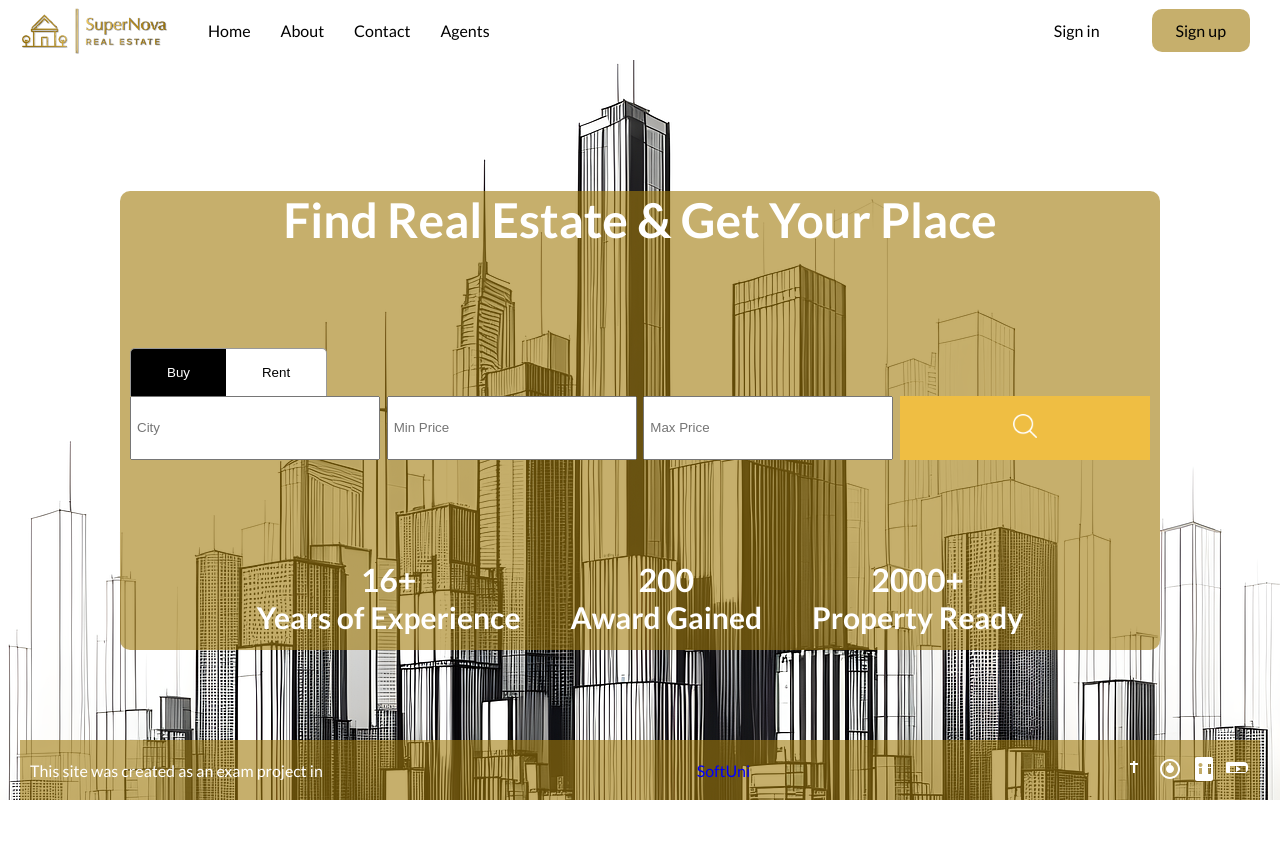
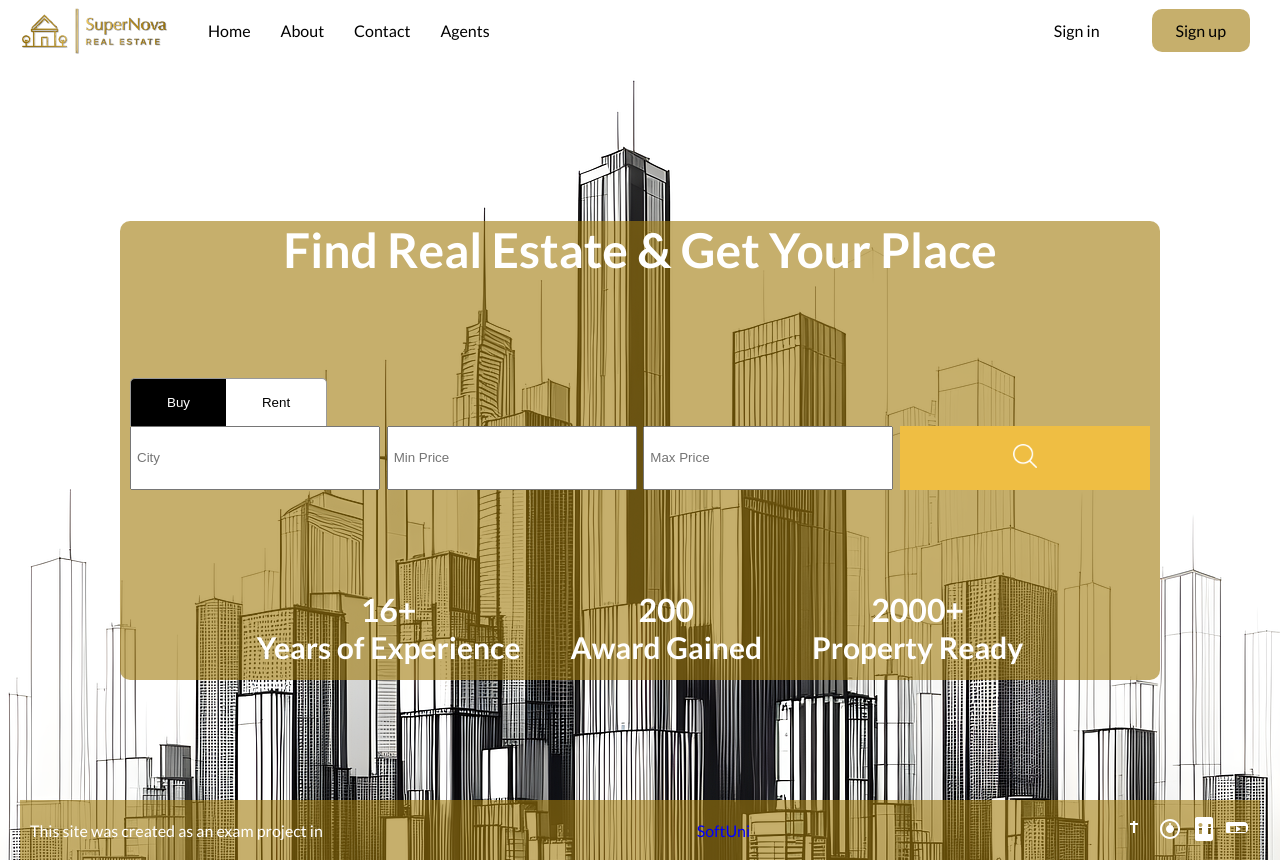
Before and after one commit to nikolayvnenchev/AppSuperNova, a React (Vite) app in the folder client/: page / in a window 1280 px wide. Before the commit the page ends 800 px from the top, so only its background shows below. Built offline with nearby package versions, Linux system fonts and the light colour scheme; no server answers.

Commit message:
8th footer

```diff
--- a/client/src/routes/layout/layout.jsx
+++ b/client/src/routes/layout/layout.jsx
@@ -13,8 +13,8 @@ function Layout() {
       </div>
       <div className="content">
         <Outlet />
+        <Footer />
       </div>
-        <Footer />
     </div>
   );
 }
@@ -31,8 +31,8 @@ function RequireAuth() {
         </div>
         <div className="content">
           <Outlet />
+          <Footer />
         </div>
-        <Footer />
       </div>
     );
   }
```
